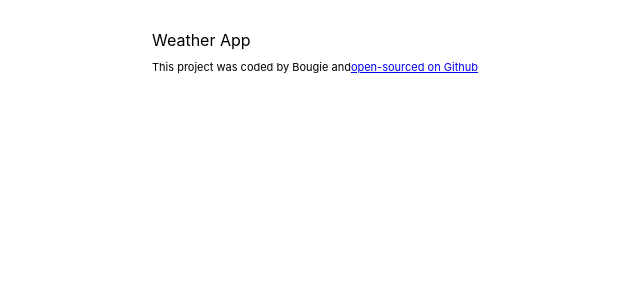
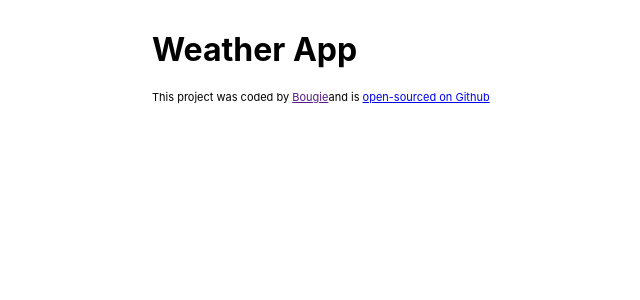
Before and after one commit to BoujeeWhoCodes/week-5-app, a React (Create React App) app: page / in a window 1280 px wide. Shown: the top 300 px of the page, without its empty margins (188-828 px from the left). Built offline with nearby package versions, Linux system fonts and the light colour scheme.

Commit message:
Added github repo URL

```diff
--- a/src/App.js
+++ b/src/App.js
@@ -7,9 +7,10 @@ import './App.css';
 export default function App() {
 	return(
     <div className="App">
-	  Weather App
+	  <h1>Weather App</h1>
 	  <footer>
-		This project was coded by Bougie and
+		This project was coded by < a href="">Bougie</a>
+		and is {""}
 
 	  <a href="https://github.com/BoujeeWhoCodes/week-5-app"
 	  target="_blank">
```
Also changed, not shown: 1 other file (tests, documents, lock files or other folders).
